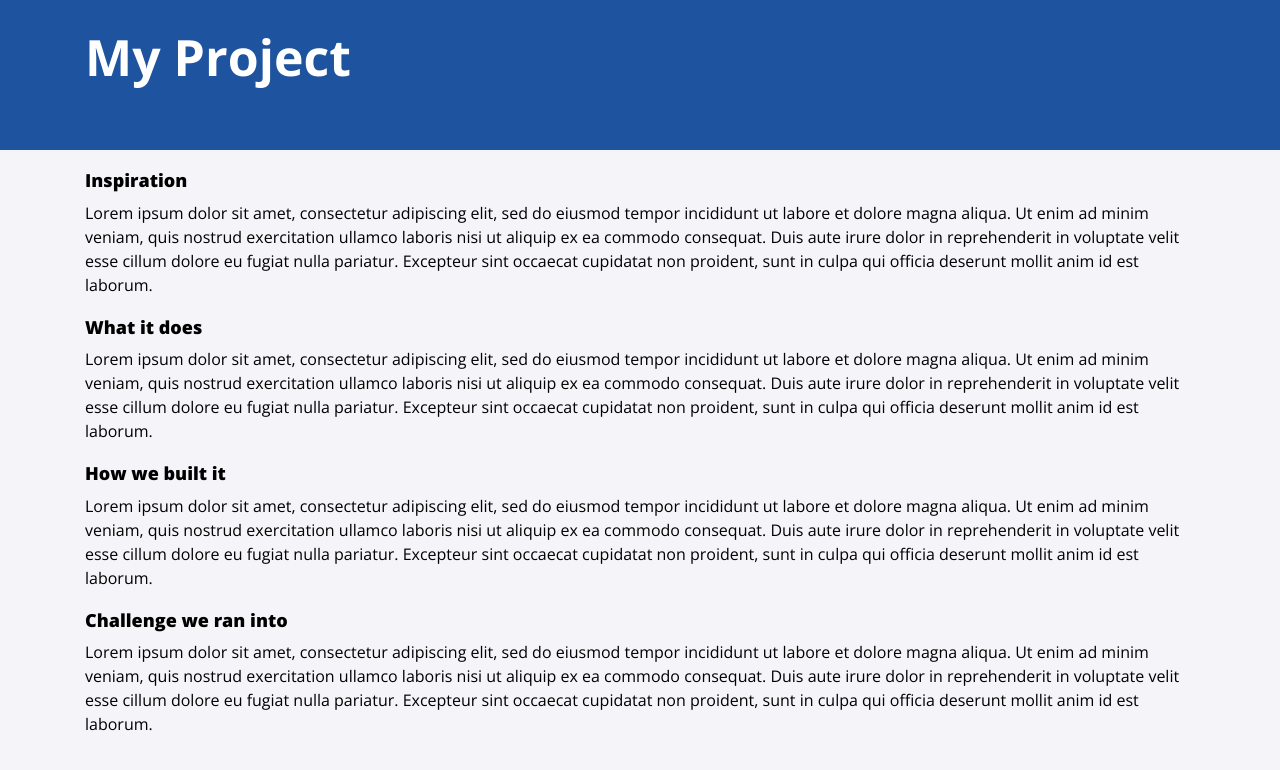
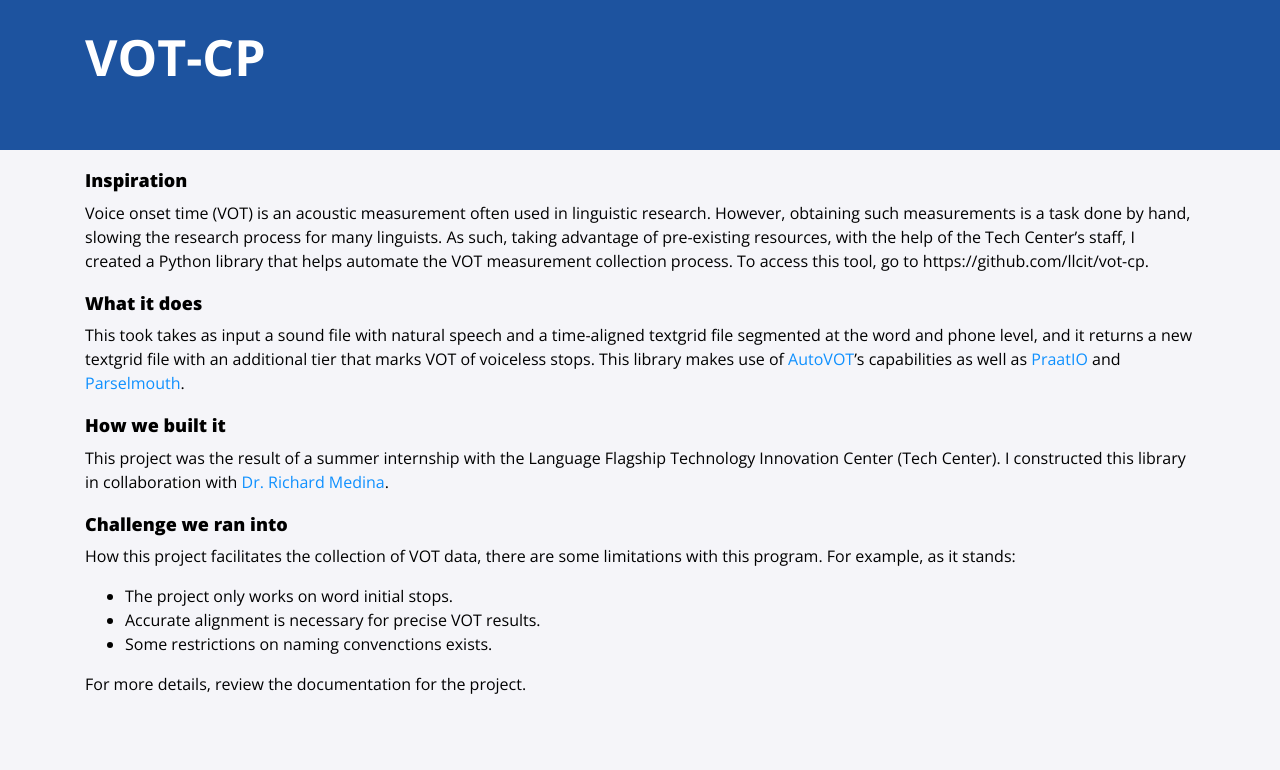
Before and after one commit to ergutierrez/ergutierrez.github.io, a Jekyll site: the page built from projects/votcp.md, in a window 1280 px wide. Shown: the top 770 px of the page. Built offline with Jekyll 4.4.1, drawn with Linux system fonts in a browser that asks for light colours; nearby versions of some CDN libraries.

Commit message:
Added votcp project description.

```diff
--- a/projects/votcp.md
+++ b/projects/votcp.md
@@ -1,20 +1,25 @@
 ---
-title: My Project
+title: VOT-CP
 layout: page
 ---
 
 ## Inspiration
 
-Lorem ipsum dolor sit amet, consectetur adipiscing elit, sed do eiusmod tempor incididunt ut labore et dolore magna aliqua. Ut enim ad minim veniam, quis nostrud exercitation ullamco laboris nisi ut aliquip ex ea commodo consequat. Duis aute irure dolor in reprehenderit in voluptate velit esse cillum dolore eu fugiat nulla pariatur. Excepteur sint occaecat cupidatat non proident, sunt in culpa qui officia deserunt mollit anim id est laborum.
+Voice onset time (VOT) is an acoustic measurement often used in linguistic research. However, obtaining such measurements is a task done by hand, slowing the research process for many linguists. As such, taking advantage of pre-existing resources, with the help of the Tech Center's staff, I created a Python library that helps automate the VOT measurement collection process. To access this tool, go to https://github.com/llcit/vot-cp.
 
 ## What it does
 
-Lorem ipsum dolor sit amet, consectetur adipiscing elit, sed do eiusmod tempor incididunt ut labore et dolore magna aliqua. Ut enim ad minim veniam, quis nostrud exercitation ullamco laboris nisi ut aliquip ex ea commodo consequat. Duis aute irure dolor in reprehenderit in voluptate velit esse cillum dolore eu fugiat nulla pariatur. Excepteur sint occaecat cupidatat non proident, sunt in culpa qui officia deserunt mollit anim id est laborum.
+This took takes as input a sound file with natural speech and a time-aligned textgrid file segmented at the word and phone level, and it returns a new textgrid file with an additional tier that marks VOT of voiceless stops. This library makes use of [AutoVOT](https://github.com/mlml/autovot)'s capabilities as well as [PraatIO](https://github.com/timmahrt/praatIO) and [Parselmouth](https://parselmouth.readthedocs.io/en/stable/).
 
 ## How we built it
 
-Lorem ipsum dolor sit amet, consectetur adipiscing elit, sed do eiusmod tempor incididunt ut labore et dolore magna aliqua. Ut enim ad minim veniam, quis nostrud exercitation ullamco laboris nisi ut aliquip ex ea commodo consequat. Duis aute irure dolor in reprehenderit in voluptate velit esse cillum dolore eu fugiat nulla pariatur. Excepteur sint occaecat cupidatat non proident, sunt in culpa qui officia deserunt mollit anim id est laborum.
+This project was the result of a summer internship with the Language Flagship Technology Innovation Center (Tech Center). I constructed this library in collaboration with [Dr. Richard Medina](https://clt.manoa.hawaii.edu/richard-medina/).
 
 ## Challenge we ran into
 
-Lorem ipsum dolor sit amet, consectetur adipiscing elit, sed do eiusmod tempor incididunt ut labore et dolore magna aliqua. Ut enim ad minim veniam, quis nostrud exercitation ullamco laboris nisi ut aliquip ex ea commodo consequat. Duis aute irure dolor in reprehenderit in voluptate velit esse cillum dolore eu fugiat nulla pariatur. Excepteur sint occaecat cupidatat non proident, sunt in culpa qui officia deserunt mollit anim id est laborum.
+How this project facilitates the collection of VOT data, there are some limitations with this program. For example, as it stands:
+- The project only works on word initial stops.
+- Accurate alignment is necessary for precise VOT results.
+- Some restrictions on naming convenctions exists.
+
+For more details, review the documentation for the project.
```
